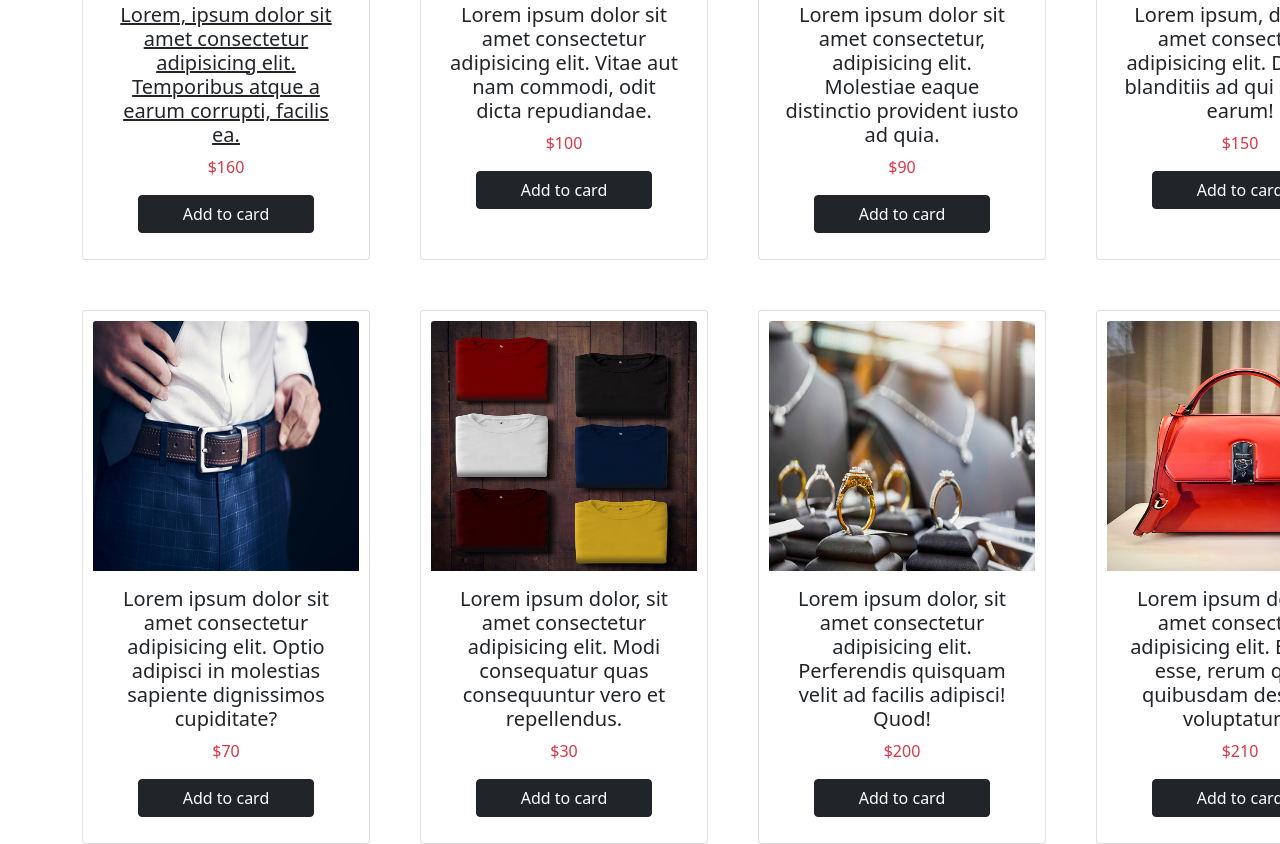
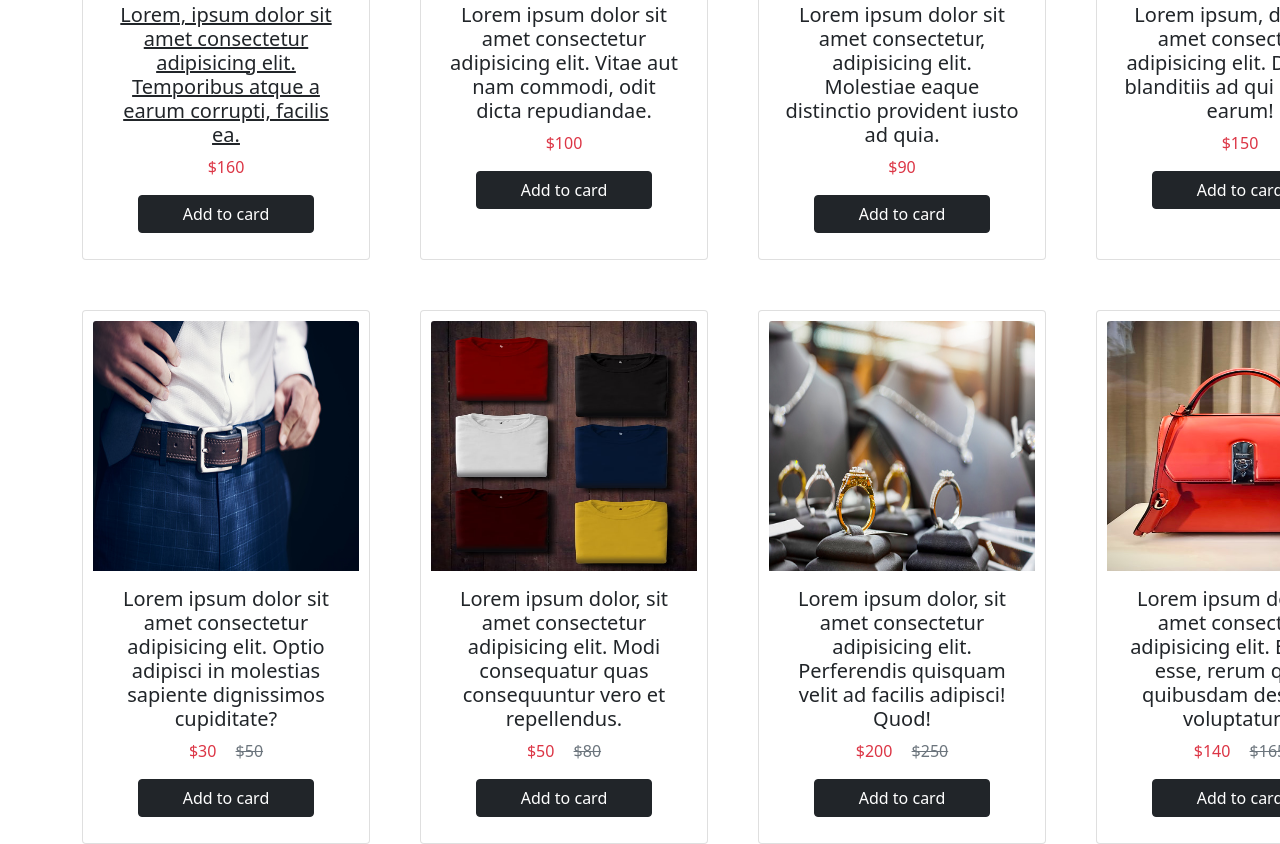
Before and after one commit to aloegartenn/grid, a plain HTML site: page index.html in a window 1280 px wide. Shown: the part 1904-2748 px from the top of the page. Drawn offline with nearby package versions, Linux system fonts and the light colour scheme.

Commit message:
few changes done

```diff
--- a/assets/css/style.css
+++ b/assets/css/style.css
@@ -57,6 +57,9 @@ main{
 }
 .cards {
     display: grid;
-    grid-template-columns: 1fr 1fr 1fr 1fr ;
+    grid-template-columns: 1fr 1fr 1fr 1fr  ;
     gap: 50px;
 }
+#wk {
+    word-spacing: 15px;
+}
--- a/index.html
+++ b/index.html
@@ -69,7 +69,7 @@
                     <img src="/assets/img/belt.jpg" class="card-img-top" alt="...">
                     <div class="card-body text-center">
                       <h5 class="card-title">Lorem ipsum dolor sit amet consectetur adipisicing elit. Optio adipisci in molestias sapiente dignissimos cupiditate?</h5>
-                      <p class="card-text text-danger">$70</p>
+                      <p id="wk" class="card-text text-danger ">$30  <span class="text-secondary text-decoration-line-through ">  $50</span></p>
                       <button type="button" class="btn btn-dark w-75">Add to card </button>
                     </div>
                   </div>
@@ -77,7 +77,7 @@
                     <img src="/assets/img/tshirt.jpeg" class="card-img-top" alt="...">
                     <div class="card-body text-center">
                       <h5 class="card-title">Lorem ipsum dolor, sit amet consectetur adipisicing elit. Modi consequatur quas consequuntur vero et repellendus.</h5>
-                      <p class="card-text text-danger">$30</p>
+                      <p id="wk" class="card-text text-danger ">$50  <span class="text-secondary text-decoration-line-through ">  $80</span></p>
                       <button type="button" class="btn btn-dark w-75">Add to card </button>
                     </div>
                   </div>
@@ -85,7 +85,7 @@
                     <img src="/assets/img/jewerly.jpg" class="card-img-top" alt="...">
                     <div class="card-body text-center">
                       <h5 class="card-title">Lorem ipsum dolor, sit amet consectetur adipisicing elit. Perferendis quisquam velit ad facilis adipisci! Quod!</h5>
-                      <p class="card-text text-danger">$200</p>
+                      <p id="wk" class="card-text text-danger ">$200  <span class="text-secondary text-decoration-line-through ">  $250</span></p>
                       <button type="button" class="btn btn-dark w-75">Add to card </button>
                     </div>
                   </div>
@@ -93,7 +93,7 @@
                     <img src="/assets/img/bag.jpeg" class="card-img-top" alt="...">
                     <div class="card-body text-center">
                       <h5 class="card-title">Lorem ipsum dolor sit amet consectetur adipisicing elit. Eligendi esse, rerum quam quibusdam deserunt voluptatum.</h5>
-                      <p class="card-text text-danger">$210</p>
+                      <p id="wk" class="card-text text-danger ">$140  <span class="text-secondary text-decoration-line-through ">  $165</span></p>
                       <button type="button" class="btn btn-dark w-75">Add to card </button>
                     </div>
                   </div>
```
